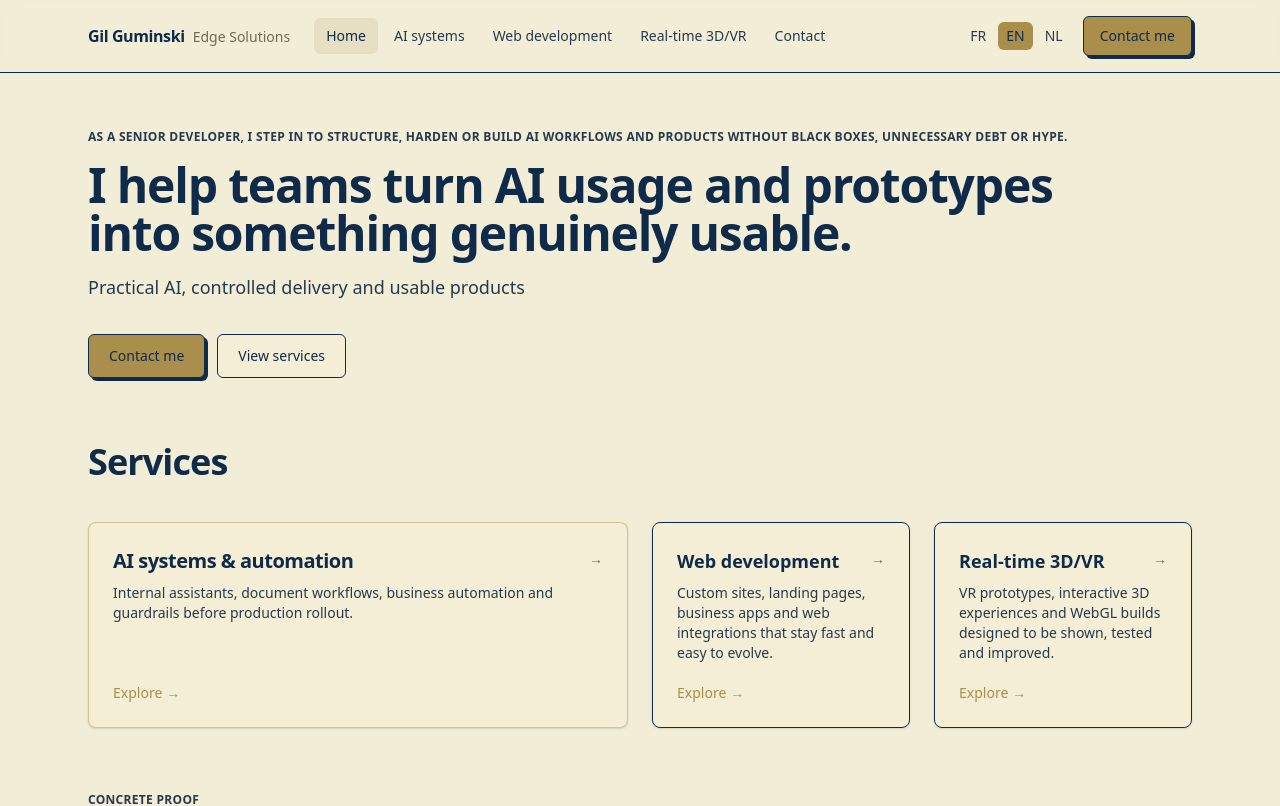
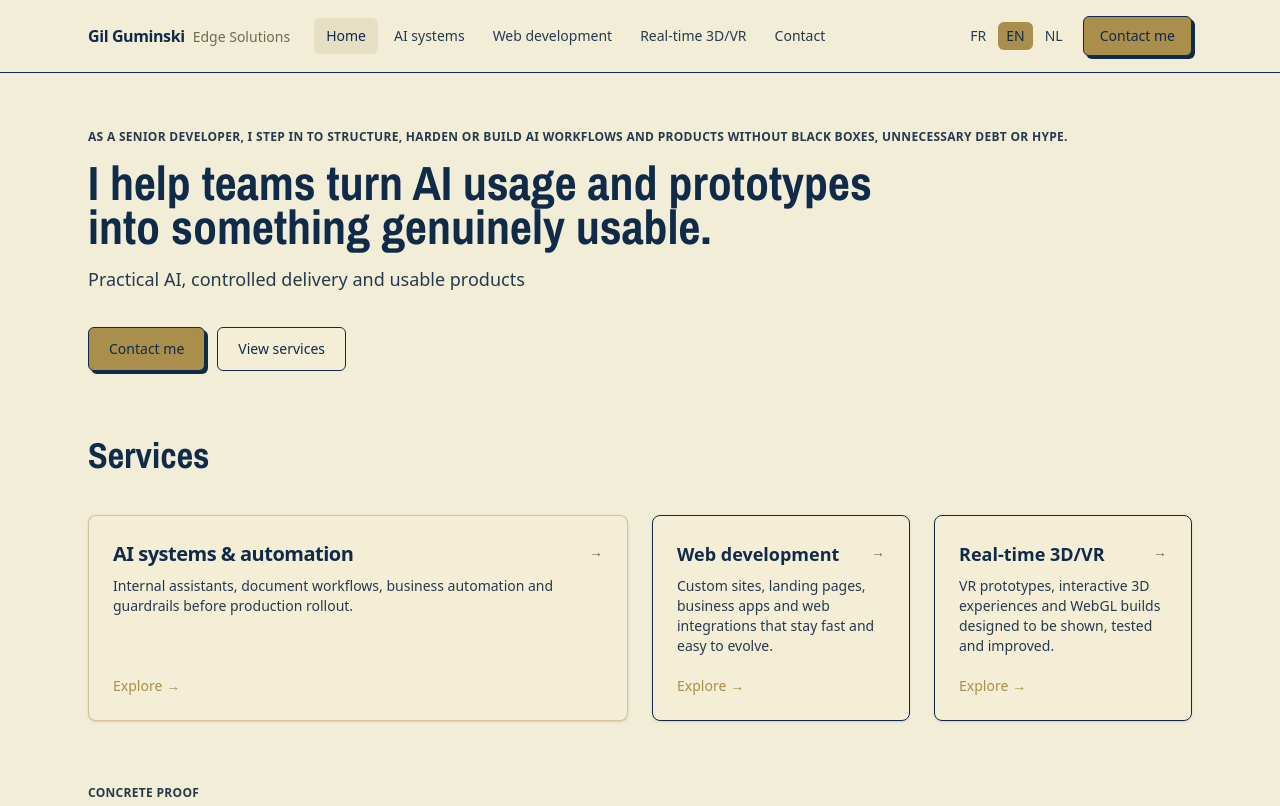
Before and after one commit to edge-solutions-hq/edge-solutions, a Next.js app in the folder web/: page /en in a window 1280 px wide. Shown: the top 806 px of the page. Built offline with nearby package versions, Linux system fonts and the light colour scheme; no server answers.

Commit message:
Scope display typography rollout (#89)

```diff
--- a/web/src/app/[locale]/layout.tsx
+++ b/web/src/app/[locale]/layout.tsx
@@ -1,6 +1,6 @@
 import type {Metadata} from 'next';
 import {Suspense} from 'react';
-import {Fira_Code, Inter} from 'next/font/google';
+import {Archivo_Narrow, Fira_Code, Inter} from 'next/font/google';
 import {NextIntlClientProvider, hasLocale} from 'next-intl';
 import {Analytics} from '@vercel/analytics/react';
 import {SpeedInsights} from '@vercel/speed-insights/next';
@@ -17,6 +17,12 @@ import {getAnalyticsRuntimeConfig} from '@/lib/runtime-config';
 import {getRootLayoutProfile} from '@/lib/site-profile';
 
 const inter = Inter({variable: '--font-inter', subsets: ['latin']});
+
+const archivoNarrow = Archivo_Narrow({
+  variable: '--font-archivo-narrow',
+  subsets: ['latin'],
+  weight: ['400', '500', '600', '700']
+});
 
 const firaCode = Fira_Code({variable: '--font-fira-code', subsets: ['latin']});
 
@@ -49,7 +55,9 @@ export default async function LocaleLayout({children, params}: Props) {
 
   return (
     <html lang={locale}>
-      <body className={`${inter.variable} ${firaCode.variable} antialiased`}>
+      <body
+        className={`${inter.variable} ${archivoNarrow.variable} ${firaCode.variable} antialiased`}
+      >
         <NextIntlClientProvider messages={messages}>
           <Header locale={locale} />
           <main className="mx-auto max-w-6xl px-6 py-12 md:py-14">{children}</main>
--- a/web/src/components/studio/PageIntro.tsx
+++ b/web/src/components/studio/PageIntro.tsx
@@ -25,7 +25,7 @@ export function PageIntro({
         <p className="text-xs font-semibold tracking-wide text-muted-foreground uppercase">
           {eyebrow}
         </p>
-        <h1 className="mt-4 text-balance text-4xl font-semibold tracking-tight text-foreground sm:text-5xl">
+        <h1 className="mt-4 text-balance font-display text-4xl leading-[0.95] font-bold tracking-normal text-foreground sm:text-5xl sm:leading-[0.92]">
           {title}
         </h1>
         <div className="mt-4 space-y-4 text-lg leading-relaxed text-muted-foreground">
--- a/web/src/components/studio/SectionIntro.tsx
+++ b/web/src/components/studio/SectionIntro.tsx
@@ -37,7 +37,7 @@ export function SectionIntro({
         <h2
           id={titleId}
           className={cn(
-            'mt-3 text-balance font-semibold tracking-tight',
+            'mt-3 text-balance font-display leading-[0.98] font-bold tracking-normal',
             smaller ? 'text-xl sm:text-2xl' : 'text-3xl sm:text-4xl',
             invert ? 'text-white' : 'text-foreground'
           )}
--- a/web/src/styles/globals.css
+++ b/web/src/styles/globals.css
@@ -43,6 +43,7 @@
   --color-ring: var(--ring);
 
   --font-sans: var(--font-inter);
+  --font-display: var(--font-archivo-narrow);
   --font-mono: var(--font-fira-code);
 }
 
```
